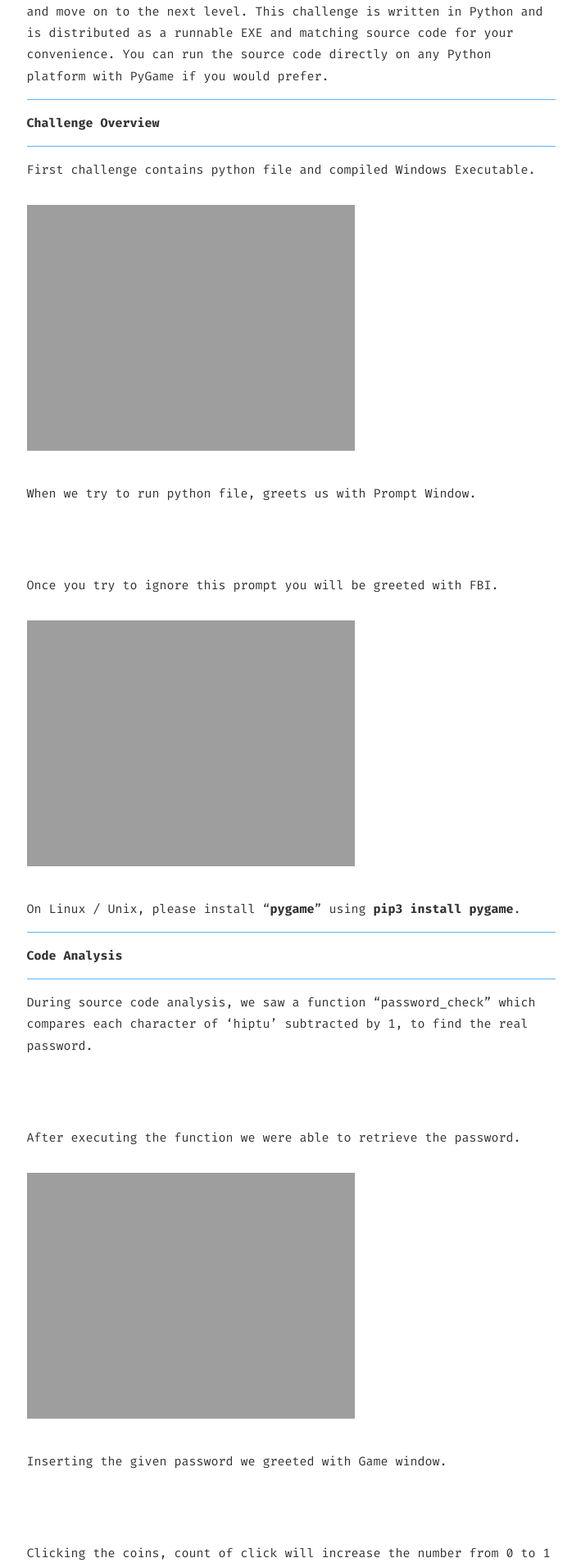
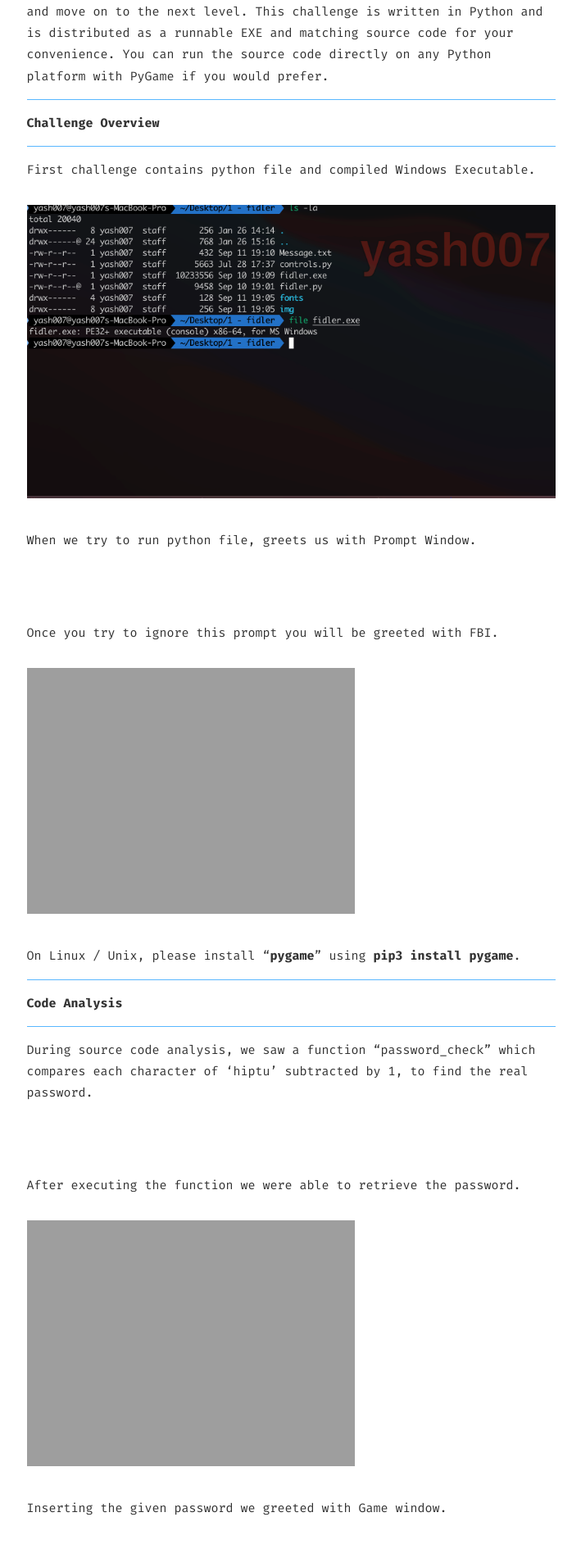
Before and after one commit to yashomer1994/yashomer1994.github.io, a Jekyll site: the page built from _posts/2021-01-26-Flare.md, in a window 1280 px wide. Shown: the part 363-2275 px from the top of the page at 82% size, without its empty margins (285-994 px from the left). Built offline with Jekyll 4.4.1, drawn with Linux system fonts in a browser that asks for light colours.

Commit message:
Update 2021-01-26-Flare.md

```diff
--- a/_posts/2021-01-26-Flare.md
+++ b/_posts/2021-01-26-Flare.md
@@ -18,7 +18,7 @@ This challenge is written in Python and is distributed as a runnable EXE and mat
 
 First challenge contains python file and compiled Windows Executable.
 
-![](https://yashomer1994.github.io/yash007.github.io/assets/file.png)
+![](https://yashomer1994.github.io/assets/file.png)
 
 When we try to run python file, greets us with Prompt Window.
 
```
